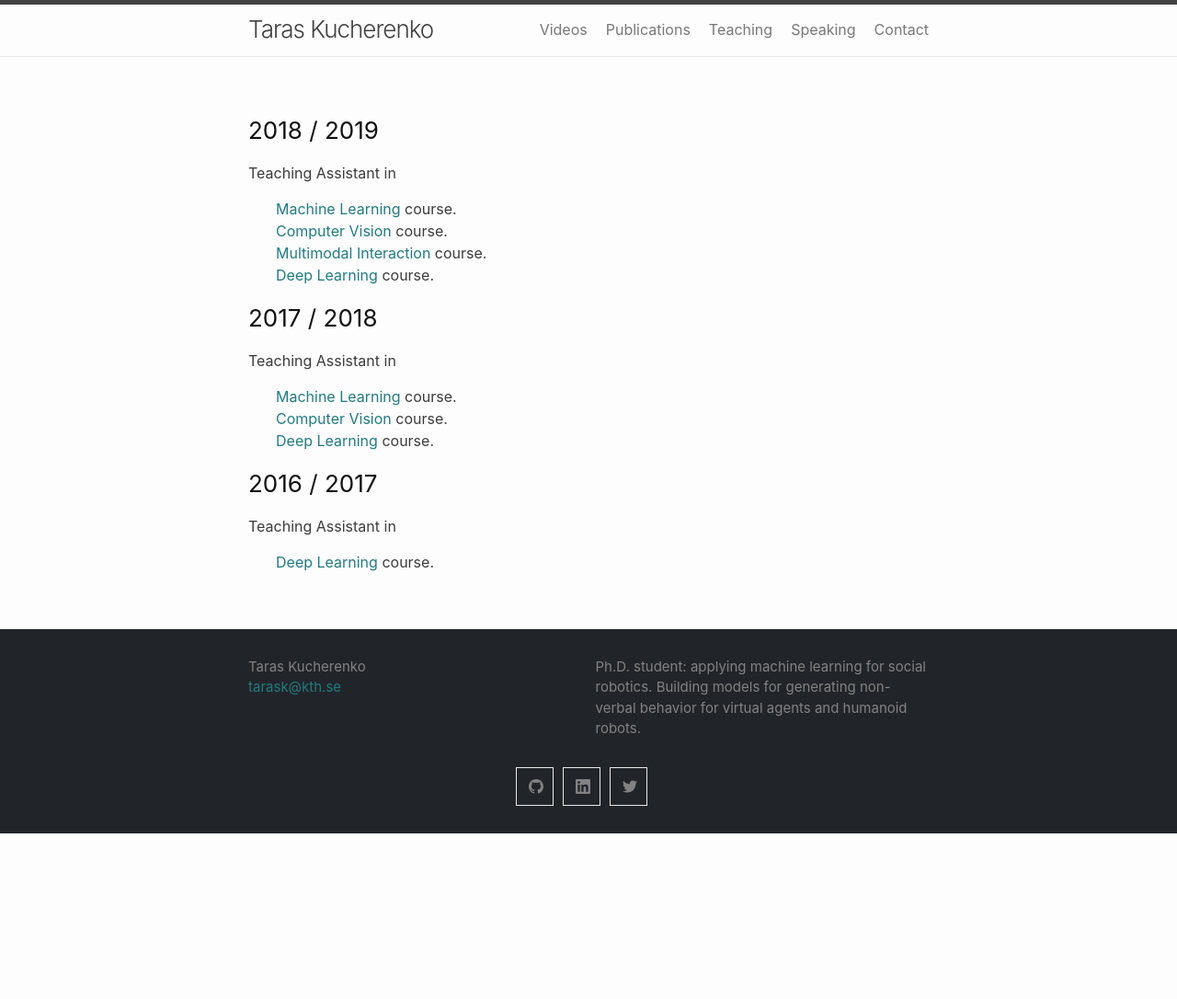
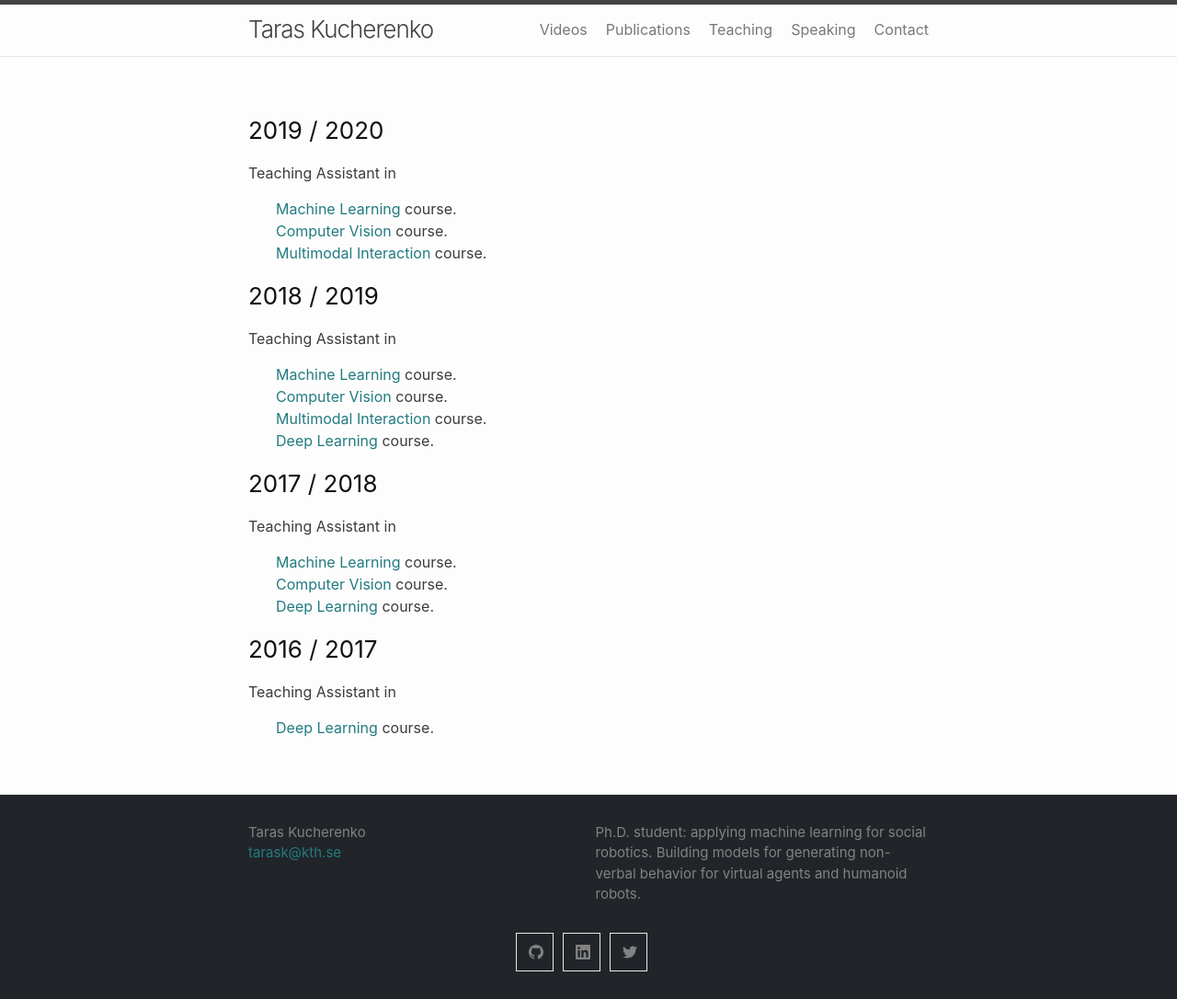
Before and after one commit to Svito-zar/Svito-zar.github.io, a Jekyll site: the page built from _pages/teaching.md, in a window 1280 px wide. Shown: the whole page at 92% size. Built offline with Jekyll 4.4.1, drawn with Linux system fonts in a browser that asks for light colours; before the commit the page ends 906 px from its top, so only the background shows below that.

Commit message:
Add news

```diff
--- a/_pages/teaching.md
+++ b/_pages/teaching.md
@@ -3,6 +3,13 @@ layout: page
 title: Teaching
 permalink: /teaching/
 ---
+
+### 2019 / 2020
+Teaching Assistant in
+* [Machine Learning](https://www.kth.se/student/kurser/kurs/DD2421?l=en) course.
+* [Computer Vision](https://www.kth.se/student/kurser/kurs/DD2423?l=en) course.
+* [Multimodal Interaction](https://www.kth.se/student/kurser/kurs/DT2140?l=en) course.
+
 
 ### 2018 / 2019
 Teaching Assistant in
```
Also changed, not shown: index.md (+1 -0 lines).
